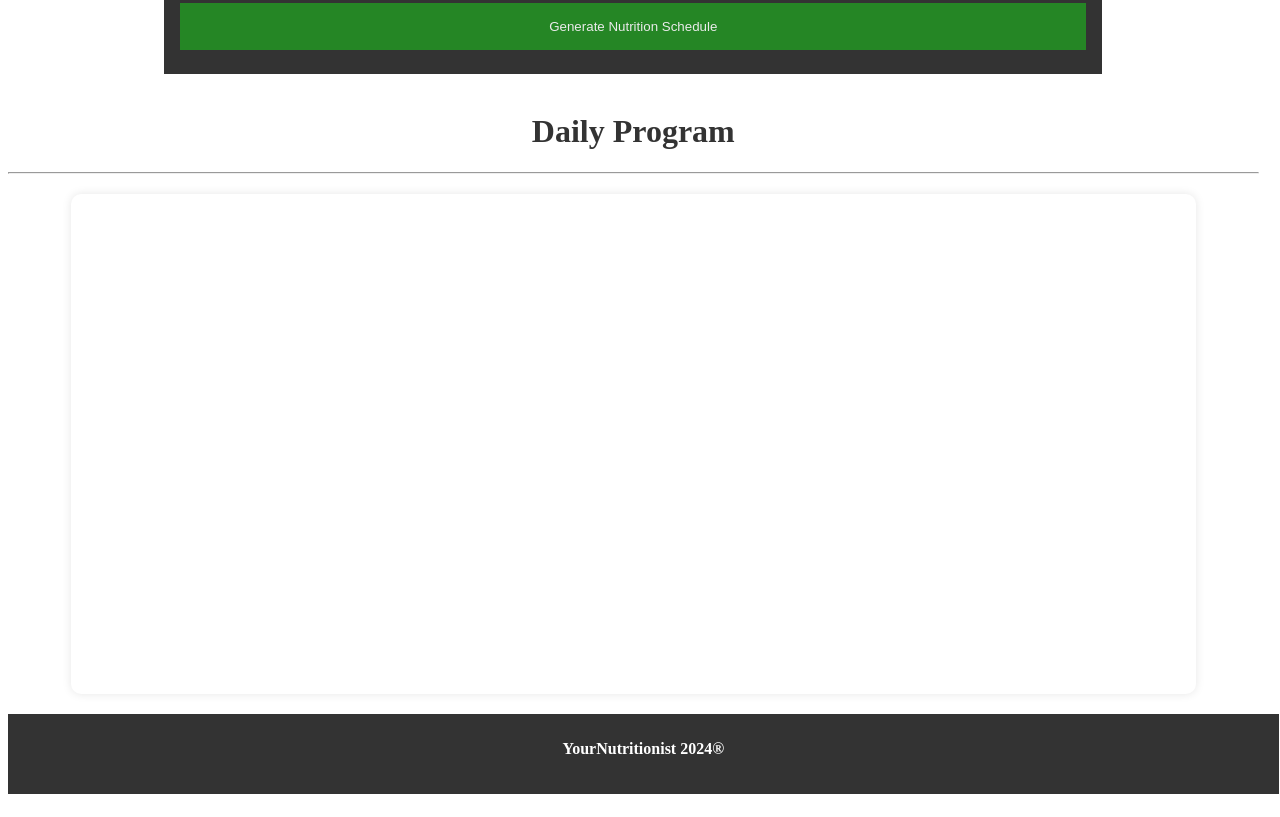
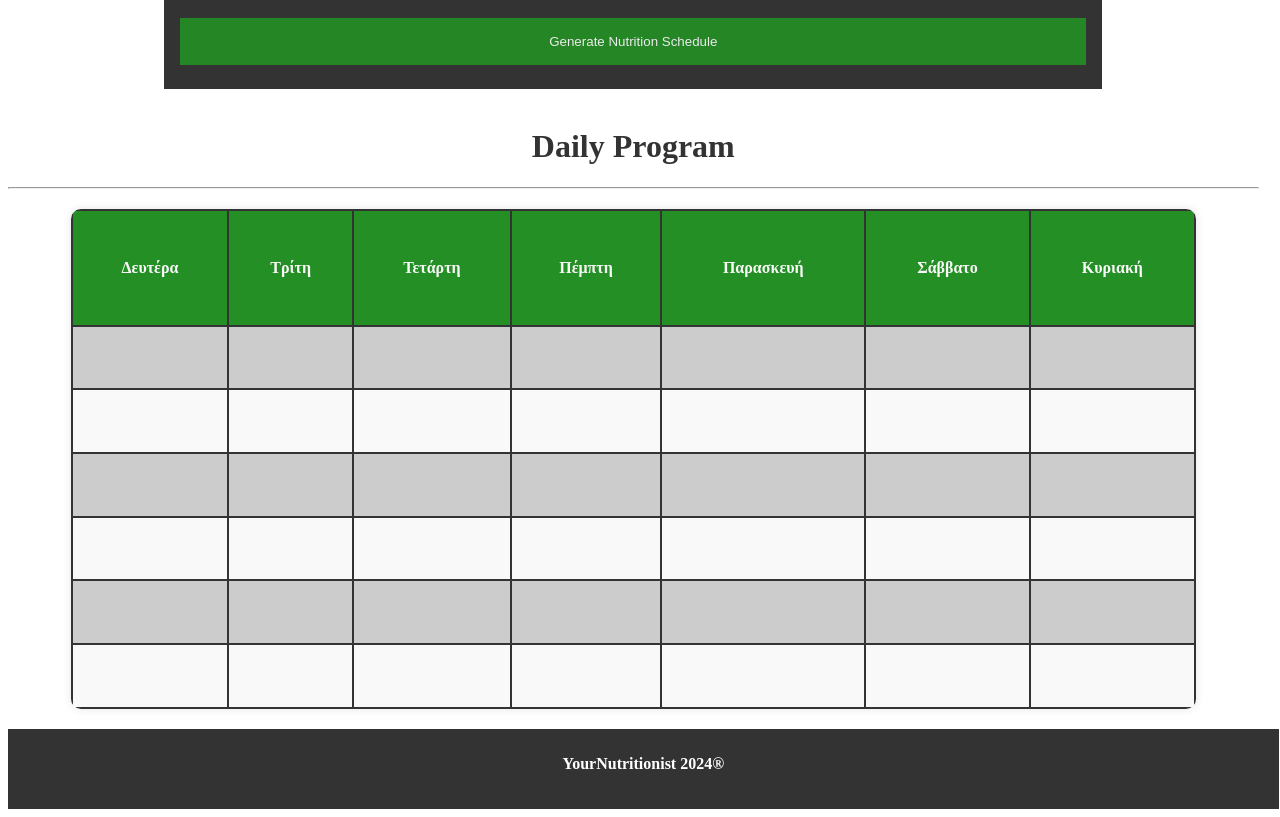
Before and after one commit to Tasossim13/YourNutritionistNew, a website: page public/nutriPlanner.html in a window 1280 px wide. Shown: the part 1109-1926 px from the top of the page. Drawn offline with Linux system fonts and the light colour scheme.

Commit message:
some nutri-planner table css

```diff
--- a/public/css/nutriPlanner.css
+++ b/public/css/nutriPlanner.css
@@ -128,7 +128,8 @@ ul {
 
 #meal-plan th, #meal-plan td {
   padding: 10px;
-  border: 1px solid #ddd;
+  border: 2.5px solid #ddd;
+  border-color: #333;
   text-align: center;
   vertical-align: middle;
 }
@@ -140,11 +141,17 @@ ul {
 }
 
 #meal-plan td {
-  background-color: #fff;
+  background-color: #ccc;
 }
 
 #meal-plan tbody tr:nth-child(odd) td {
   background-color: #f9f9f9;
+}
+
+form > div > h1{
+  color: #ddd;
+  text-align: center;
+  font-family: 'Gill Sans', 'Gill Sans MT', Calibri, 'Trebuchet MS', sans-serif;
 }
 
 .container > h2{
--- a/public/nutriPlanner.html
+++ b/public/nutriPlanner.html
@@ -29,8 +29,8 @@
 <div id="user1"></div>
 <form action="/submit">
  <div class="container">
+    <h1>Smart Nutri-Planner Form</h1>
     <img src="pics/fitness.png" >
-    <h2>Some information about you!</h2>
         <label for="weight">Weight (Kg):</label>
         <input type="number" id="weight" name="weight" placeholder="Enter your Weight:" required>
 
@@ -111,6 +111,13 @@
 <hr>
 <div class="meal-plan-container">
     <table id="meal-plan">
+        <tr><th>Δευτέρα</th><th>Τρίτη</th><th>Τετάρτη</th><th>Πέμπτη</th><th>Παρασκευή</th><th>Σάββατο</th><th>Κυριακή</th></tr>
+        <tr><td></td><td></td><td></td><td></td><td></td><td></td><td></td></tr>
+        <tr><td></td><td></td><td></td><td></td><td></td><td></td><td></td></tr>
+        <tr><td></td><td></td><td></td><td></td><td></td><td></td><td></td></tr>
+        <tr><td></td><td></td><td></td><td></td><td></td><td></td><td></td></tr>
+        <tr><td></td><td></td><td></td><td></td><td></td><td></td><td></td></tr>
+        <tr><td></td><td></td><td></td><td></td><td></td><td></td><td></td></tr>
     </table>
 </div>
 
```
